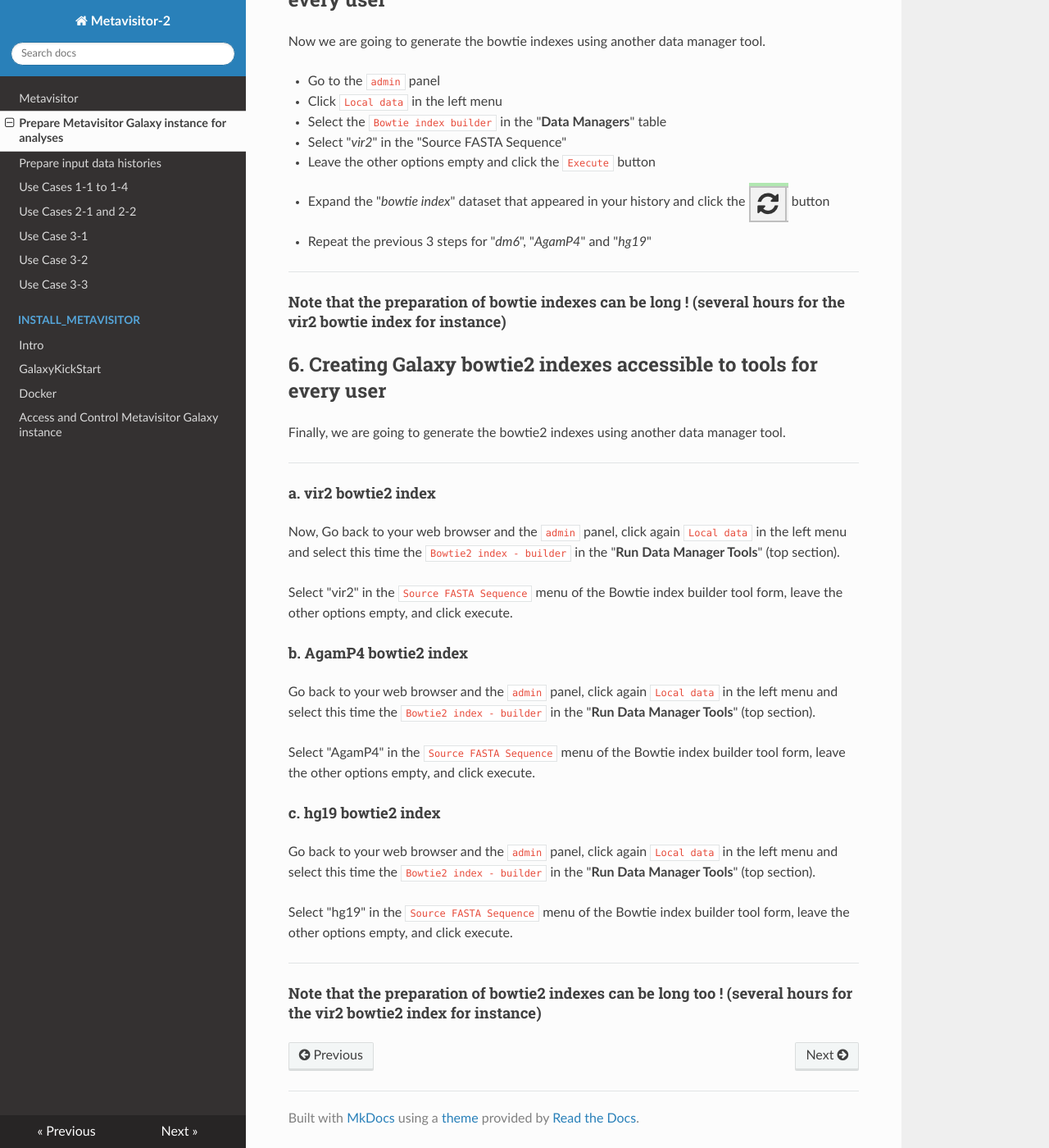
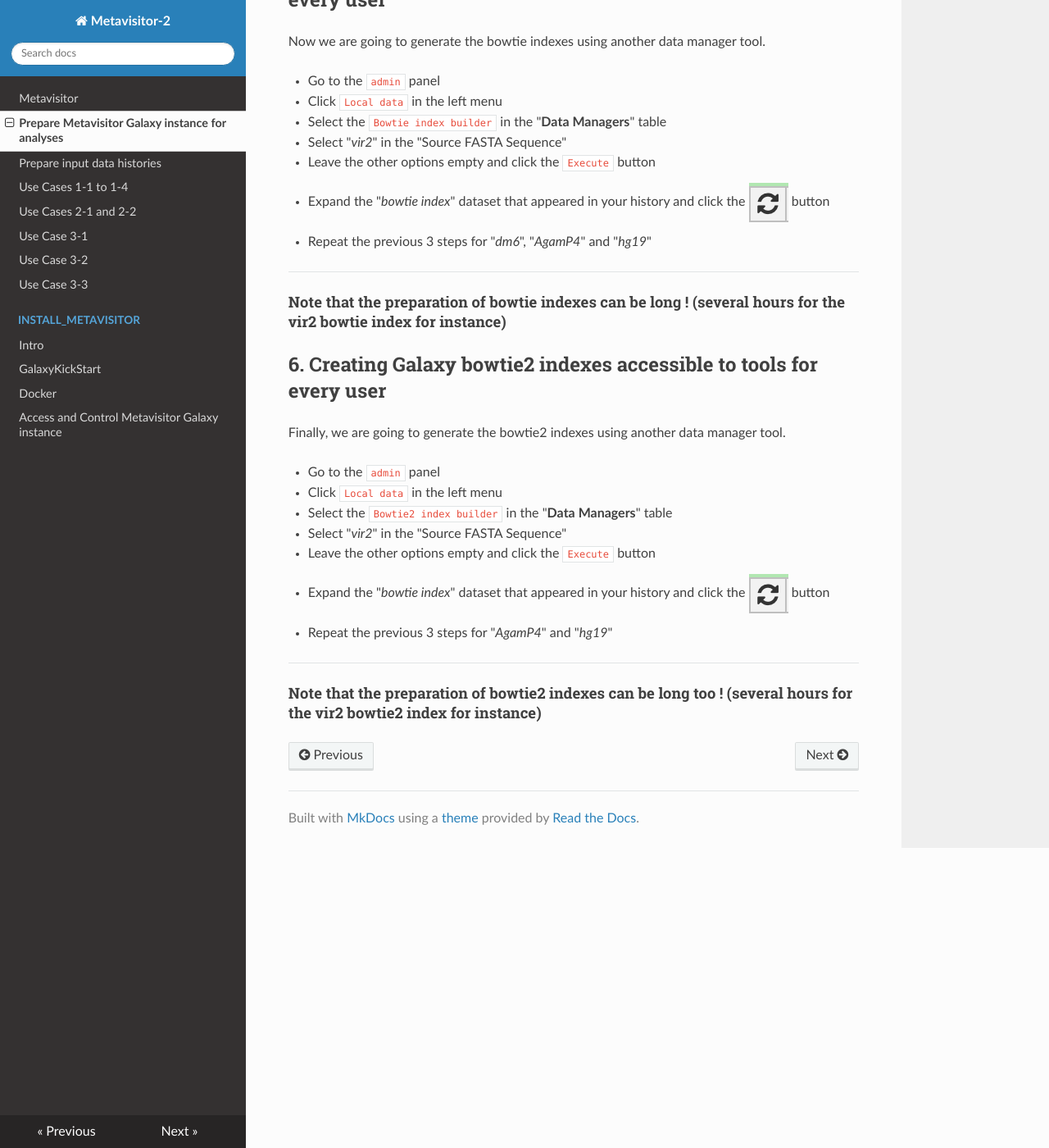
Before and after one commit to ARTbio/metavisitor, an MkDocs documentation site: the page built from docs/metavisitor_configure_references.md, in a window 1280 px wide and 1400 px high, scrolled down 2678 px. Shown: the whole window at 82% size. Built offline with MkDocs 1.6.1, drawn with Linux system fonts in a browser that asks for light colours; nearby versions of some CDN libraries; old or Windows-style settings are respelled for this version of MkDocs.

Commit message:
change the bowtie2 indexation directions format

```diff
--- a/docs/metavisitor_configure_references.md
+++ b/docs/metavisitor_configure_references.md
@@ -87,21 +87,13 @@
 ## 6. Creating Galaxy bowtie2 indexes accessible to tools for every user
 Finally, we are going to generate the bowtie2 indexes using another data manager tool.
 
-----
-#### a. vir2 bowtie2 index
-Now, Go back to your web browser and the `admin` panel, click again `Local data` in the left menu and  select this time the `Bowtie2 index - builder` in the "**Run Data Manager Tools**" (top section).
-
-Select "vir2" in the `Source FASTA Sequence` menu of the Bowtie index builder tool form, leave the other options empty, and click execute.
-
-#### b. AgamP4 bowtie2 index
-Go back to your web browser and the `admin` panel, click again `Local data` in the left menu and  select this time the `Bowtie2 index - builder` in the "**Run Data Manager Tools**" (top section).
-
-Select "AgamP4" in the `Source FASTA Sequence` menu of the Bowtie index builder tool form, leave the other options empty, and click execute.
-
-#### c. hg19 bowtie2 index
-Go back to your web browser and the `admin` panel, click again `Local data` in the left menu and  select this time the `Bowtie2 index - builder` in the "**Run Data Manager Tools**" (top section).
-
-Select "hg19" in the `Source FASTA Sequence` menu of the Bowtie index builder tool form, leave the other options empty, and click execute.
+- Go to the `admin` panel
+- Click `Local data` in the left menu
+- Select the `Bowtie2 index builder` in the "**Data Managers**" table
+- Select "*vir2*" in the "Source FASTA Sequence"
+- Leave the other options empty and click the `Execute` button
+- Expand the "*bowtie index*" dataset that appeared in your history and click the ![redo](images/redo.png) button
+- Repeat the previous 3 steps for "*AgamP4*" and "*hg19*"
 
 ----
 #### Note that the preparation of bowtie2 indexes can be long too ! (several hours for the vir2 bowtie2 index for instance)
```
